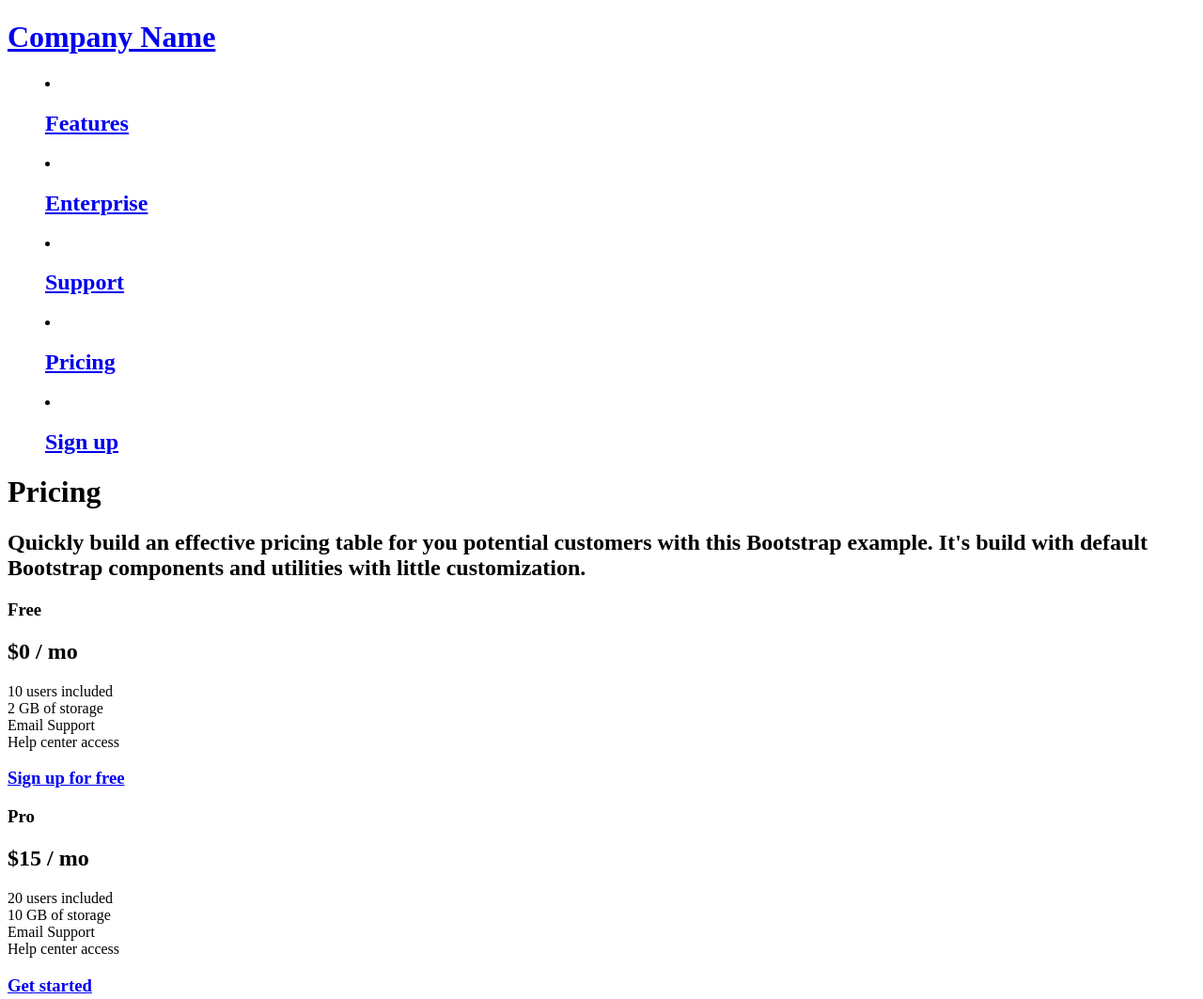
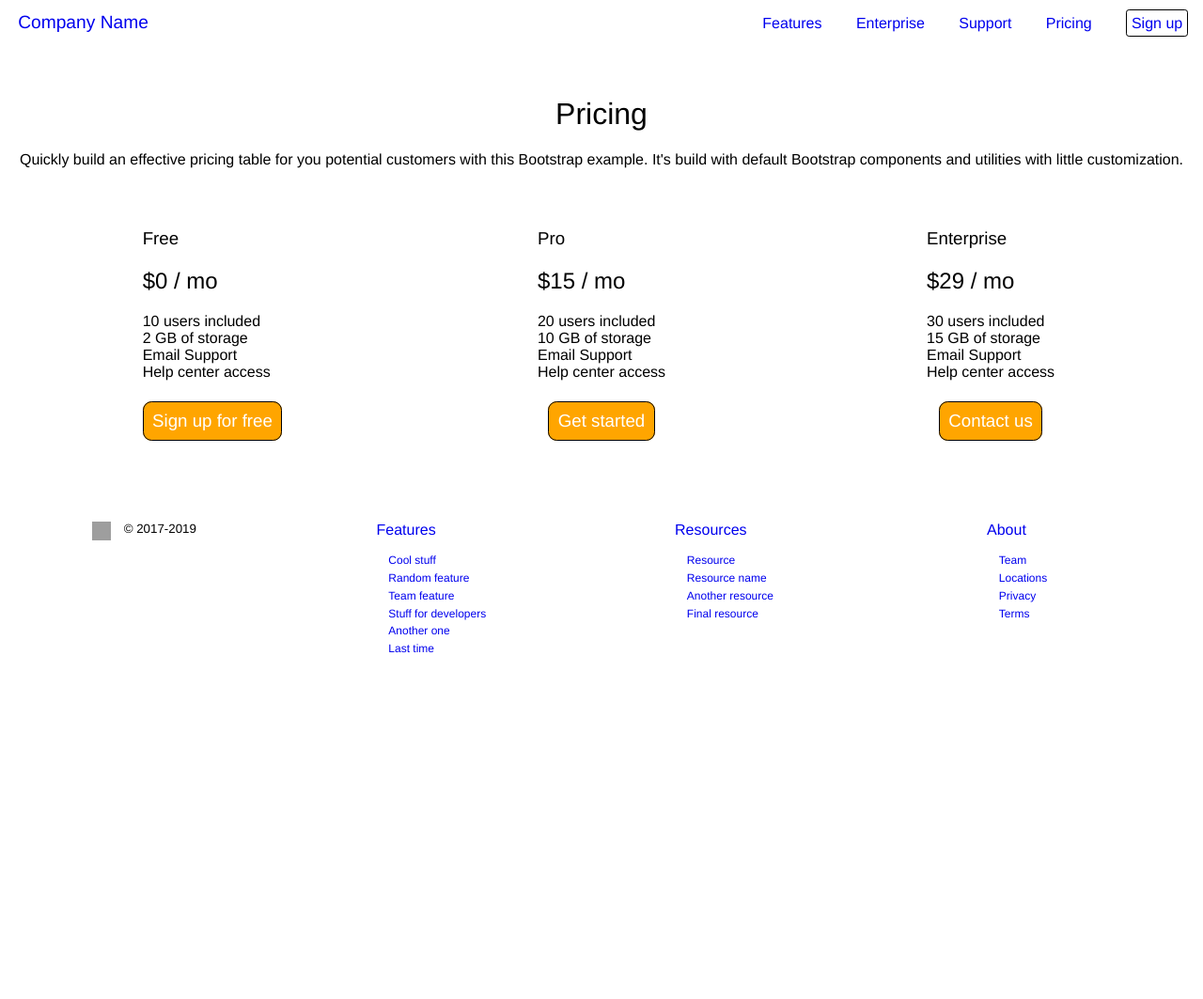
Before and after one commit to certainignorance/uxc4, a plain HTML site: page index.html in a window 1280 px wide. Shown: the top 1063 px of the page at 94% size. After the commit the page ends 800 px from the top, so only its background shows below. Drawn offline with Linux system fonts and the light colour scheme; grey boxes are pictures that could not be loaded.

Commit message:
Finished pricing example with css

```diff
--- a/index.html
+++ b/index.html
@@ -1,30 +1,209 @@
 <!DOCTYPE html>
 <html lang="en">
 <head>
-  <meta charset="UTF-8">
-  <meta name="viewport" content="width=device-width, initial-scale=1.0">
-  <meta http-equiv="X-UA-Compatible" content="ie=edge">
+  <meta charset="UTF-8" />
+  <meta name="viewport" content="width=device-width, initial-scale=1.0" />
+  <meta http-equiv="X-UA-Compatible" content="ie=edge" />
+  <meta name="author" content="Jeremy Platt" />
   <title>Company Name</title>
+  <style>
+    /* document */
+    html, body {
+      width: 100%;
+      margin:0em;
+      padding:0em;
+      font-family: helvetica, arial, sans-serif;
+      font-weight: 100;
+    }
+    h1 {
+      font-size: 1.17em;
+      font-weight: 200;
+    }
+    h2 {
+      font-size: 1.5em;
+      font-weight: 100;
+    }
+    h3 {
+      font-size: 1.17em;
+      font-weight: 100;
+    }
+    p {
+      font-size: 1em;
+    }
+    a {
+      text-decoration: none;
+    }
+    a:hover {
+      color: orange;
+    }
 
+    /* html elements */
+    /* header elements */
+    header {
+      display: inline-block;
+      width: 100%;
+      padding: inherit;
+      margin-top: 1em;
+      height: auto;
+    }
+    header h1, header h2, header menu, header nav, header li {
+      display: inline-block;
+      padding: inherit;
+      margin:0em;
+    }
+    header #logo {
+      display: inline;
+      float: left;
+    }
+    header nav {
+      float:right;
+      text-align: right;
+      height: 100%;
+    }
+    header h1 {
+      padding-left: 1em;
+      padding-right: 1em;
+      font-size: 1.2em;
+      margin-top:-0.2em;
+    }
+    header h2 {
+      font-size: 1em;
+      padding-left: 1em;
+      padding-right: 1em;
+    }
+    .signUp h2{
+      display: inline;
+      background-color: white;
+      border:0.1em black solid;
+      border-radius: 0.2em;
+      padding: 0.3em;
+      margin: 1em;
+    }
+    .signUp h2:hover{
+      background-color: blue;
+      color: white;
+    }
+
+    /* main elements */
+    main {
+      margin-top: 4em;
+      clear: both;
+      width: 100%;
+      display: block;
+      text-align: center;
+    }
+    #hero h1{
+      font-size: 2em;
+    }
+    #hero h2 {
+      font-size: 1em;
+    }
+
+    article {
+      margin-top: 2em;
+      width: 100%;
+      display: inline-block;
+    }
+    section {
+      display: inline-block;
+      text-align: center;
+      width: 32%;
+    }
+    section div {
+      display: inline-block;
+      text-align: left;
+    }
+
+    section a {
+      display: inline-block;
+      margin-top: 1em;
+      text-align: center;
+      width: 100%;
+    }
+
+    section h2 {
+      font-weight: 400;
+    }
+
+    section h3 {
+      display: inline;
+      background-color: orange;
+      border:0.1em black solid;
+      border-radius: 0.5em;
+      padding: 0.5em;
+      color: white;
+    }
+
+    section h3:hover{
+      background-color: blue;
+    }
+
+    /* footer elements */
+    footer {
+      margin-top: 6em;
+      clear: both;
+      display: block;
+      width: 100%;
+      vertical-align: top;
+    }
+    footer div {
+      display: inline-block;
+      vertical-align: top;
+      width: 24%;
+      text-align: center;
+    }
+    footer div div {
+      width:auto;
+      display: inline-block;
+      text-align: left;
+    }
+    footer menu {
+      padding: 0.5em;
+      padding-top: 0em;
+    }
+    footer li {
+      list-style-type: none;
+      padding-left: 0em;
+      padding-left: 0em;
+    }
+    footer h2 {
+      font-size: 1em;
+      margin-top: 0em;
+    }
+    footer h3 {
+      font-size: 0.75em;
+      margin: 0.4em;
+    }
+
+    footer img {
+      float: left;
+      margin:0em;
+      padding:0em;
+    }
+    footer small {
+      float: left;
+      margin-left: 1em;
+    }
+    footer #footRow1 br {
+      display: none;
+    }
+
+  </style>
 </head>
 <body>
   <header>
-    <div id="headerDiv">
       <div id="logo">
-        <h1><a href="#">Company Name</a></h1>
+        <a href="#"><h1>Company Name</h1></a>
       </div>
       <nav>
-        <div id="navBar">
           <menu class="navMenu">
-            <li><h2><a href="#">Features</a></h2></li>
-            <li><h2><a href="#">Enterprise</a></h2></li>
-            <li><h2><a href="#">Support</a></h2></li>
-            <li><h2><a href="#">Pricing</a></h2></li>
-            <li class="signUp"><h2><a href="#">Sign up</a></h2></li>
+            <li><a href="#"><h2>Features</h2></a></li>
+            <li><a href="#"><h2>Enterprise</h2></a></li>
+            <li><a href="#"><h2>Support</h2></a></li>
+            <li><a href="#"><h2>Pricing</h2></a></li>
+            <li class="signUp"><a href="#"><h2>Sign up</h2></a></li>
           </menu>
-        </div>
       </nav>
-    </div>
   </header>
   <main>
     <div id="hero">
@@ -33,6 +212,7 @@
     </div>
     <article id="prices">
       <section class="priceOption">
+        <div>
         <h1>Free</h1>
         <h2>$0 / mo</h2>
         <p>10 users included <br>
@@ -40,9 +220,11 @@
         Email Support <br>
         Help center access
         </p>
-        <h3><a href="#">Sign up for free</a></h3>
+        <a href="#"><h3>Sign up for free</h3></a>
+      </div>
       </section>
       <section class="priceOption">
+        <div>
         <h1>Pro</h1>
         <h2>$15 / mo</h2>
         <p>20 users included <br>
@@ -50,9 +232,11 @@
         Email Support <br>
         Help center access
         </p>
-        <h3><a href="#">Get started</a></h3>
+        <a href="#"><h3>Get started</h3></a>
+      </div>
       </section>
       <section class="priceOption">
+        <div>
           <h1>Enterprise</h1>
           <h2>$29 / mo</h2>
           <p>30 users included <br>
@@ -60,44 +244,53 @@
           Email Support <br>
           Help center access
           </p>
-        <h3><a href="#">Contact us</a></h3>
+          <a href="#"><h3>Contact us</h3></a>
+        </div>
       </section>
     </article>
   </main>
   <footer>
     <div id="footRow1">
+      <div>
         <img src="https://upload.wikimedia.org/wikipedia/commons/thumb/e/ea/Boostrap_logo.svg/1193px-Boostrap_logo.svg.png" alt="Bootstrap logo" height="20px" width="20px" />
         <br />
         <small>&copy; 2017-2019</small>
       </div>
+    </div>
     <div id="footRow2">
-      <h2><a href="#">Features</a></h2>
+      <div>
+      <a href="#"><h2>Features</h2></a>
         <menu>
-        <li><h3><a href="#">Cool stuff</a></h3></li>
-        <li><h3><a href="#">Random feature</a></h3></li>
-        <li><h3><a href="#">Team feature</a></h3></li>
-        <li><h3><a href="#">Stuff for developers</a></h3></li>
-        <li><h3><a href="#">Another one</a></h3></li>
-        <li><h3><a href="#">Last time</a></h3></li>
+          <li><a href="#"><h3>Cool stuff</h3></a></li>
+          <li><a href="#"><h3>Random feature</h3></a></li>
+          <li><a href="#"><h3>Team feature</h3></a></li>
+          <li><a href="#"><h3>Stuff for developers</h3></a></li>
+          <li><a href="#"><h3>Another one</h3></a></li>
+          <li><a href="#"><h3>Last time</h3></a></li>
         </menu>
       </div>
+    </div>
     <div id="footRow3">
-      <h2><a href="#">Resources</a></h2>
+      <div>
+        <a href="#"><h2>Resources</h2></a>
         <menu>
-        <li><h3><a href="#">Resource</a></h3></li>
-        <li><h3><a href="#">Resource name</a></h3></li>
-        <li><h3><a href="#">Another resource</a></h3></li>
-        <li><h3><a href="#">Final resource</a></h3></li>
+          <li><a href="#"><h3>Resource</h3></a></li>
+          <li><a href="#"><h3>Resource name</h3></a></li>
+          <li><a href="#"><h3>Another resource</h3></a></li>
+          <li><a href="#"><h3>Final resource</h3></a></li>
         </menu>
       </div>
+    </div>
     <div id="footRow4">
-      <h2><a href="#">About</a></h2>
+      <div>
+        <a href="#"><h2>About</h2></a>
         <menu>
-        <li><h3><a href="#">Team</a></h3></li>
-        <li><h3><a href="#">Locations</a></h3></li>
-        <li><h3><a href="#">Privacy</a></h3></li>
-        <li><h3><a href="#">Terms</a></h3></li>
+          <li><a href="#"><h3>Team</h3></a></li>
+          <li><a href="#"><h3>Locations</h3></a></li>
+          <li><a href="#"><h3>Privacy</h3></a></li>
+          <li><a href="#"><h3>Terms</h3></a></li>
         </menu>
+      </div>
     </div>
   </footer>
 </body>
```
Lines whose indentation alone changed are shown as unchanged.
